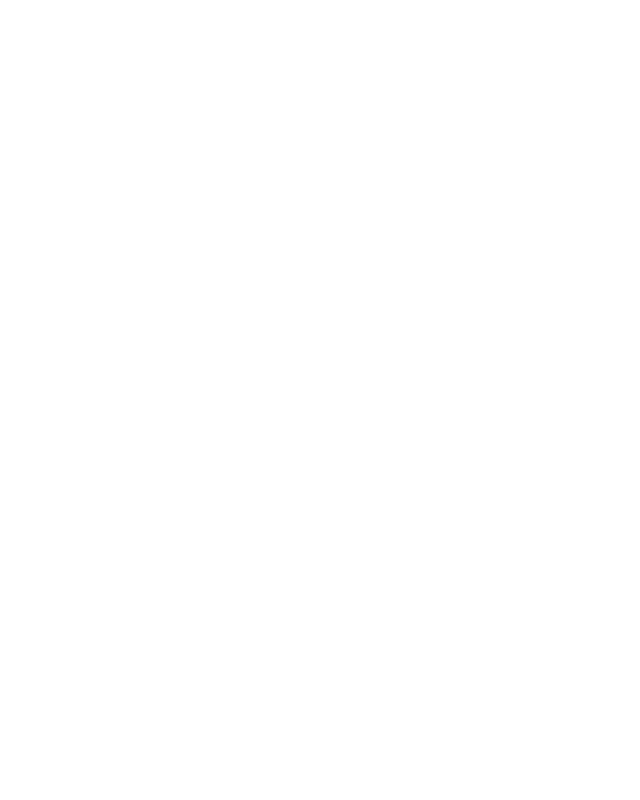
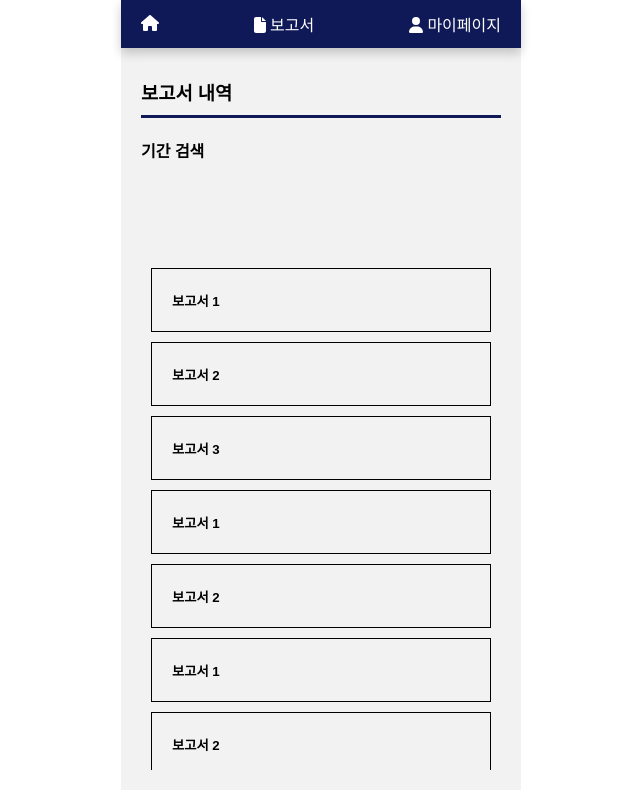
Before and after one commit to 2024-shield/frontend, a React (Vite) app: page /reportlist in a window 1280 px wide. Before the commit this address had no page. Shown: the whole page, without its empty margins (319-959 px from the left). Built offline with nearby package versions, Linux system fonts and the light colour scheme; the HTML template or start-up script is replaced by a standard one.

Commit message:
Add Report page

```diff
--- a/src/Router.tsx
+++ b/src/Router.tsx
@@ -2,7 +2,9 @@
 import Signinpage from "./pages/Signinpage";
 import Signuppage from "./pages/Signuppage";
 import Mainpage from "./pages/Mainpage";
-import Reportpage from "./pages/Reportpage";
+import Reportdetailpage from "./pages/Reportdetailpage";
+import Reportlistpage from "./pages/Reportlistpage";
+import Reportwritepage from "./pages/Reportwritepage";
 import Mypage from "./pages/Mypage";
 
 const Router = () => {
@@ -13,7 +15,9 @@
                     <Route path="/" element={<Signinpage />} />
                     <Route path="/signup" element={<Signuppage />} />
                     <Route path="/main" element={<Mainpage />} />
-                    <Route path="/report" element={<Reportpage />} />
+                    <Route path="/reportlist" element={<Reportlistpage />} />
+                    <Route path="/report/:id" element={<Reportdetailpage />} />
+                    <Route path="/reportwrite" element={<Reportwritepage />} />
                     <Route path="/my" element={<Mypage />} />
                     {/* <Route path="signup" element={<Signup />} /> */}
                 </Routes>
--- a/src/components/Header.tsx
+++ b/src/components/Header.tsx
@@ -29,8 +29,8 @@
                 </div>
             </Link>
 
-            <Link to="/report">
-                <div className="report">
+            <Link to="/reportlist">
+                <div className="reportlist">
                     <FontAwesomeIcon icon={faFile} /> 보고서
                 </div>
             </Link>
--- a/src/components/Map.tsx
+++ b/src/components/Map.tsx
@@ -34,6 +34,8 @@
     window.initMap = () => {
       mapObjRef.current = new window.google.maps.Map(mapRef.current!, {
         //center: { lat: 37.5665, lng: 126.9780 },
+        //lat: 37.545180, lng: 126.964861 >> 숙대입구
+        //lat:
         center: { lat: lat, lng: lng },
         zoom: 13,
       });
--- /dev/null
+++ b/src/pages/Reportdetailpage.tsx
@@ -0,0 +1,19 @@
+import styled from 'styled-components';
+import Header from "../components/Header";
+
+const ReportdetailpageStyle = styled.div`
+
+`
+
+const Reportdetail = () => {
+    return(
+        <div className="Reportpage">
+            <Header />
+            <ReportdetailpageStyle>
+                <h3>보고서자세한리스트용</h3>
+            </ReportdetailpageStyle>
+        </div>
+    )
+}
+
+export default Reportdetail;
--- /dev/null
+++ b/src/pages/Reportlistpage.tsx
@@ -0,0 +1,69 @@
+import styled from 'styled-components';
+import Header from "../components/Header";
+import { useState } from 'react';
+import { Link } from 'react-router-dom';
+
+const ReportlistpageStyle = styled.div`
+    width: 100%;
+    padding: 20px;
+    display: flex;
+    flex-direction: column;
+    y-overflow: scroll;
+`
+
+const SearchboxStyle = styled.div`
+    height: 15vh;
+`
+
+const ListboxStyle = styled.div`
+    width: 100%;
+    height: 64vh;
+    overflow-y: scroll;
+`
+
+const ReportListStyle = styled.div`
+    height: 8vh;
+    padding-left: 20px;
+    border: 1px solid black;
+    margin: 10px;
+    display: flex;
+    align-items: center;
+    cursor: pointer;
+`
+
+const Reportlist = () => {
+    const reports =
+        [
+            { id: 1, title: '보고서 1'},
+            { id: 2, title: '보고서 2'},
+            { id: 3, title: '보고서 3'},
+            { id: 4, title: '보고서 1'},
+            { id: 5, title: '보고서 2'},
+            { id: 6, title: '보고서 1'},
+            { id: 7, title: '보고서 2'},
+        ];
+    return(
+        <div className="Reportpage">
+            <Header />
+            <ReportlistpageStyle>
+                <h3 id="page_title">보고서 내역</h3>
+
+                <SearchboxStyle>
+                    <h4>기간 검색</h4>
+
+                </SearchboxStyle>
+                <ListboxStyle>
+                {reports.map((report) => (
+                    <Link to={`/report/${report.id}`}>
+                        <ReportListStyle key={report.id}>
+                                <h5>{report.title}</h5>
+                        </ReportListStyle>
+                    </Link>
+                    ))}
+                </ListboxStyle>
+            </ReportlistpageStyle>
+        </div>
+    )
+}
+
+export default Reportlist;
--- a/src/pages/Reportpage.tsx
+++ /dev/null
@@ -1,26 +0,0 @@
-import styled from 'styled-components';
-import Header from "../components/Header";
-
-const ReportpageStyle = styled.div`
-    width: 100%;
-    height: 100vh;
-    padding: 20px;
-    display: flex;
-    flex-direction: column;
-    align-items: center;
-    y-overflow: scroll;
-`
-
-
-const Report = () => {
-    return(
-        <div className="Reportpage">
-            <Header />
-            <ReportpageStyle>
-                레포트페이지에요
-            </ReportpageStyle>
-        </div>
-    )
-}
-
-export default Report;
--- /dev/null
+++ b/src/pages/Reportwritepage.tsx
@@ -0,0 +1,67 @@
+import styled from 'styled-components';
+import Header from "../components/Header";
+
+const ReportwritepageStyle = styled.div`
+    width: 100%;
+    height: 100vh;
+    padding: 20px;
+    display: flex;
+    flex-direction: column;
+    align-items: center;
+    y-overflow: scroll;
+`
+
+const SearchboxStyle = styled.div`
+
+`
+
+const InputButtonStyle = styled.div`
+    width: 360px;
+    height: 35px;
+    display: flex;
+    align-items: center;
+    margin: 10px 0px;
+`
+
+const InputboxStyle = styled.div`
+    height: 100%;
+    display: flex;
+    flex-direction: column;
+    align-items: center;
+    justify-content: space-around;
+`
+
+const H5Style = styled.h5`
+    margin: 5px 0px;
+    font-size: 13px;
+`
+
+const InputStyle = styled.input`
+    width: 360px;
+    height: 40px;
+    padding-left: 10px;
+    margin: 5px 0px;
+    border: 1px solid navy;
+    border-radius: 3px;
+`
+
+const Reportwrite = () => {
+    return(
+        <div className="Reportpage">
+            <Header />
+            <ReportwritepageStyle>
+                <h3 id="page_title">보고서 내역</h3>
+
+                <SearchboxStyle>
+                    <h4 id="page_title">기간 검색</h4>
+
+                </SearchboxStyle>
+                <InputboxStyle>
+
+                </InputboxStyle>
+            </ReportwritepageStyle>
+        </div>
+    )
+}
+
+export default Reportwrite;
--- a/src/pages/Signuppage.tsx
+++ b/src/pages/Signuppage.tsx
@@ -30,7 +30,7 @@
     justify-content: space-around;
 `
 
-const PStyle = styled.p`
+const H5Style = styled.h5`
     margin: 5px 0px;
     font-size: 13px;
 `
@@ -145,12 +145,12 @@
 
             <InputboxStyle>
               <NamedivStyle>
-                    <PStyle>이름</PStyle>
+                  <H5Style>이름</H5Style>
                   <InputStyle/>
               </NamedivStyle>
 
               <IDdivStyle>
-                    <PStyle>아이디</PStyle>
+                  <H5Style>아이디</H5Style>
                   <InputButtonStyle>
                       <InputStyle/>
                       <Button text="중복 확인" />
@@ -158,19 +158,19 @@
               </IDdivStyle>
 
               <PwdivStyle>
-                    <PStyle>비밀번호</PStyle>
+                  <H5Style>비밀번호</H5Style>
                   <InputStyle/>
-                    <PStyle>비밀번호 확인</PStyle>
+                  <H5Style>비밀번호 확인</H5Style>
                   <InputStyle/>
               </PwdivStyle>
 
               <BelongdivStyle>
-                    <PStyle>소속</PStyle>
+                  <H5Style>소속</H5Style>
                   <InputStyle />
               </BelongdivStyle>
 
               <AreadivStyle>
-                    <PStyle>관할구역</PStyle>
+                  <H5Style>관할구역</H5Style>
                   <SelectStyle>
                   <Selectbox
                       docityselected={docityselected}
@@ -181,7 +181,7 @@
               </AreadivStyle>
 
               <PhonedivStyle>
-                    <PStyle>연락처</PStyle>
+                  <H5Style>연락처</H5Style>
                   <InputStyle />
               </PhonedivStyle>
 
--- a/src/styles/GlobalStyle.tsx
+++ b/src/styles/GlobalStyle.tsx
@@ -36,6 +36,10 @@
         background-color:  ${theme.colors.mainNavy};
     }
 
+    h4{
+        margin-top: 0px;
+    }
+
     button{
         padding: 10px;
     }
```
Lines whose indentation alone changed are shown as unchanged.
